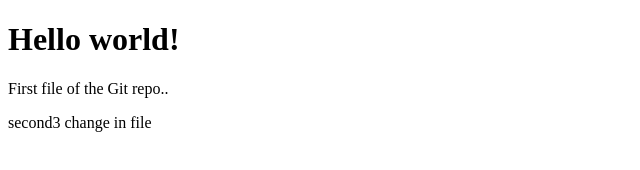
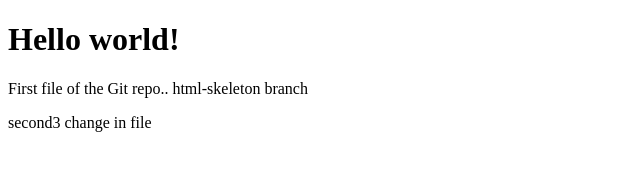
Before and after one commit to realjatinpandey/hello-world, a plain HTML site: page index.html in a window 1280 px wide. Shown: the whole page, without its empty margins (0-640 px from the left). Drawn offline with Linux system fonts and the light colour scheme.

Commit message:
made changes for html-skeleton branch

```diff
--- a/index.html
+++ b/index.html
@@ -5,7 +5,8 @@
 </head>
 <body>
 <h1>Hello world!</h1>
-<p>First file of the Git repo..</p>
+<p>First file of the Git repo..
+  html-skeleton branch</p>
 <p>second3 change in file</p>
 </body>
 </html>
```
